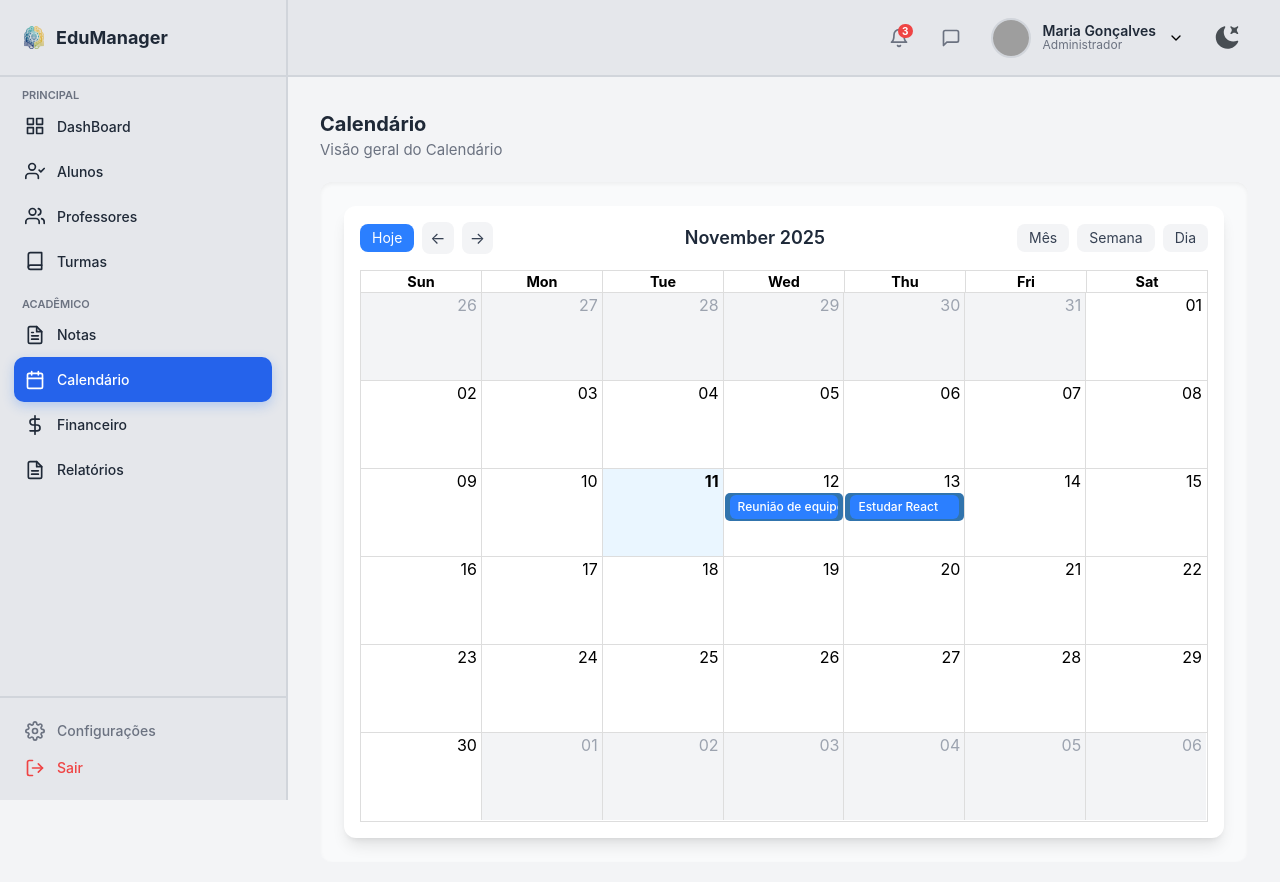
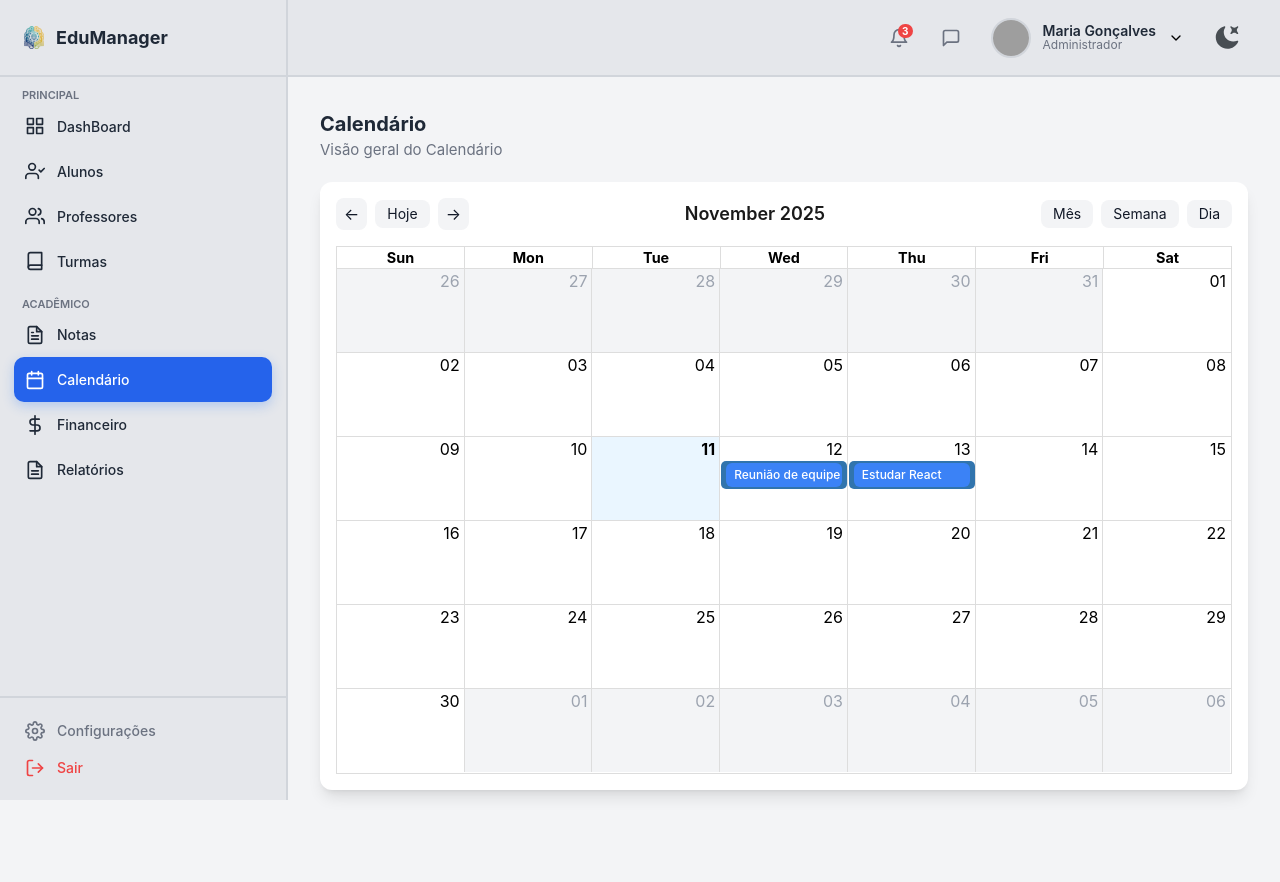
Before and after one commit to DevPeress/EduConnect-Web, a React (Vite) app: page /admin/calendario in a window 1280 px wide. Shown: the top 882 px of the page. After the commit the page ends 822 px from the top, so only its background shows below. Built offline with nearby package versions, Linux system fonts and the light colour scheme; grey boxes are pictures that could not be loaded.

Commit message:
Estilização do calendario

```diff
--- a/src/components/Calendario/index.tsx
+++ b/src/components/Calendario/index.tsx
@@ -19,7 +19,7 @@ const localizer = dateFnsLocalizer({
 });
 
 const CustomEvent = ({ event }: { event: CalendarioEvento }) => (
-  <div className="bg-blue-500 text-white px-2 py-1 rounded-md text-xs font-medium hover:bg-blue-600 transition-colors">
+  <div className="bg-(--calendario-bg-evento) text-(--calendario-texto-evento) px-2 py-1 rounded-md text-xs font-medium hover:bg-(--calendario-bg-evento-hover) transition-colors">
     {event.title}
   </div>
 );
@@ -36,31 +36,31 @@ const CustomToolbar = ({
   <div className="flex justify-between items-center mb-4">
     <div className="flex items-center gap-2">
       <button
+        onClick={() => onNavigate("PREV")}
+        className="px-2 py-1 text-(--calendario-texto-botao) bg-(--calendario-bg-botao) rounded-lg hover:bg-(--calendario-bg-botao-hover)"
+      >
+        ←
+      </button>
+      <button
         onClick={() => onNavigate("TODAY")}
-        className="px-3 py-1 text-sm bg-blue-500 text-white rounded-lg hover:bg-blue-600"
+        className="px-3 py-1 text-sm bg-(--calendario-bg-botao) text-(--calendario-texto-botao) rounded-lg hover:bg-(--calendario-bg-botao-hover)"
       >
         Hoje
       </button>
       <button
-        onClick={() => onNavigate("PREV")}
-        className="px-2 py-1 text-gray-700 bg-gray-100 rounded-lg hover:bg-gray-200"
-      >
-        ←
-      </button>
-      <button
         onClick={() => onNavigate("NEXT")}
-        className="px-2 py-1 text-gray-700 bg-gray-100 rounded-lg hover:bg-gray-200"
+        className="px-2 py-1 text-(--calendario-texto-botao) bg-(--calendario-bg-botao) rounded-lg hover:bg-(--calendario-bg-botao-hover)"
       >
         →
       </button>
     </div>
-    <h2 className="text-lg font-semibold text-gray-800">{label}</h2>
+    <h2 className="text-lg font-semibold text-(--calendario-texto-titulo)">{label}</h2>
     <div className="flex gap-2">
       {(["month", "week", "day"] as View[]).map((v) => (
         <button
           key={v}
           onClick={() => onView(v)}
-          className="px-3 py-1 text-sm bg-gray-100 text-gray-700 rounded-lg hover:bg-gray-200"
+          className="px-3 py-1 text-sm bg-(--calendario-bg-botao) text-(--calendario-texto-botao) rounded-lg hover:bg-(--calendario-bg-botao-hover)"
         >
           {v === "month" ? "Mês" : v === "week" ? "Semana" : "Dia"}
         </button>
@@ -69,12 +69,18 @@ const CustomToolbar = ({
   </div>
 );
 
-const Calendario = ({ eventos, adicionarEvento }: { eventos: CalendarioEvento[], adicionarEvento: (slotInfo: SlotInfo) => void }) => {
+const Calendario = ({
+  eventos,
+  adicionarEvento,
+}: {
+  eventos: CalendarioEvento[];
+  adicionarEvento: (slotInfo: SlotInfo) => void;
+}) => {
   const [view, setView] = useState<View>("month");
   const [date, setDate] = useState<Date>(new Date());
 
   return (
-    <div className="h-[85vh] p-6 bg-gray-50 rounded-xl shadow-inner">
+    <div className="h-[76vh]">
       <Calendar
         localizer={localizer}
         events={eventos}
@@ -88,7 +94,7 @@ const Calendario = ({ eventos, adicionarEvento }: { eventos: CalendarioEvento[],
         onSelectSlot={adicionarEvento}
         defaultView={Views.MONTH}
         popup
-        className="rounded-xl bg-white shadow-lg p-4"
+        className="rounded-xl bg-(--calendario-bg-geral) shadow-lg p-4"
         components={{
           toolbar: CustomToolbar,
           event: CustomEvent,
```
